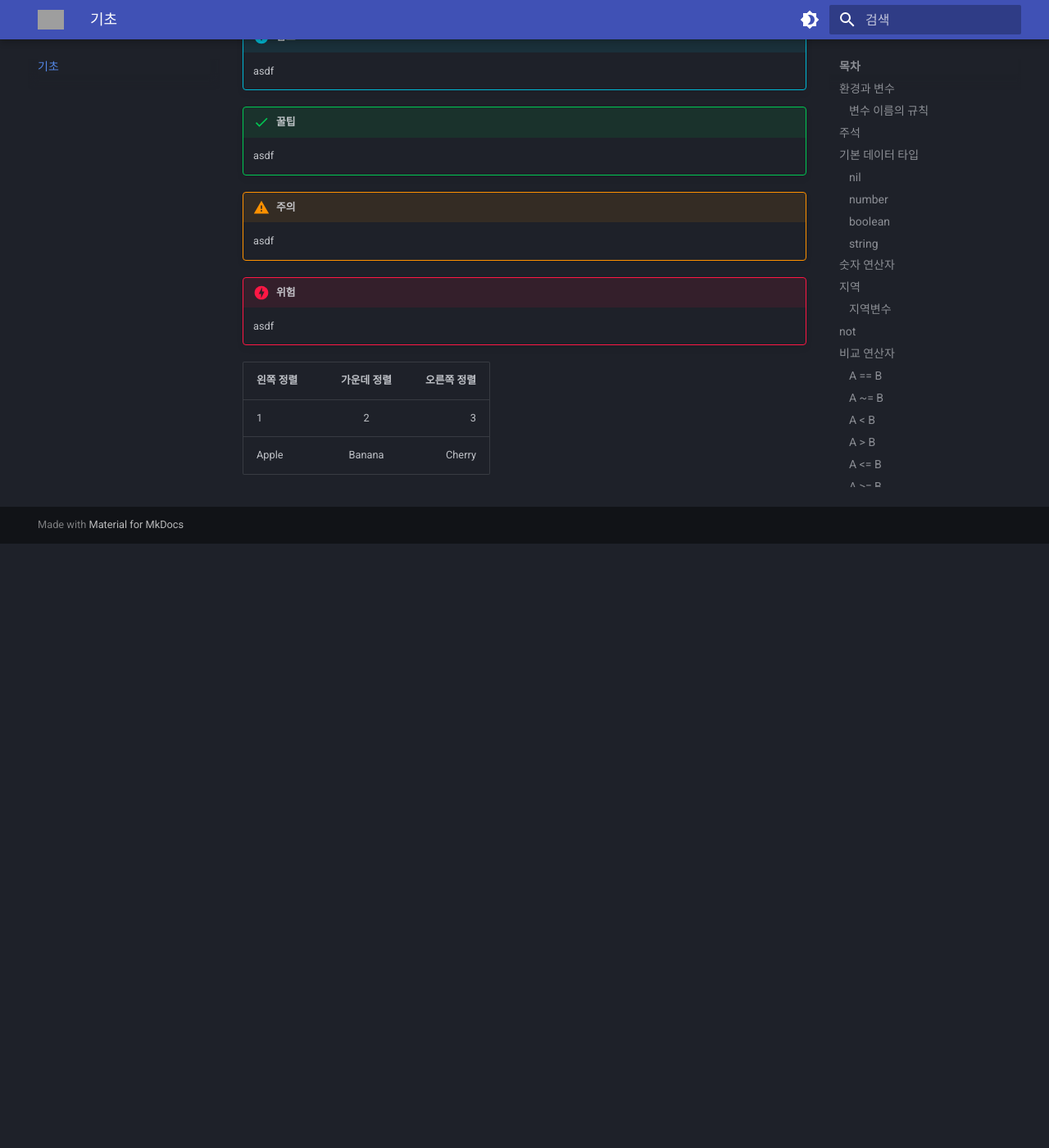
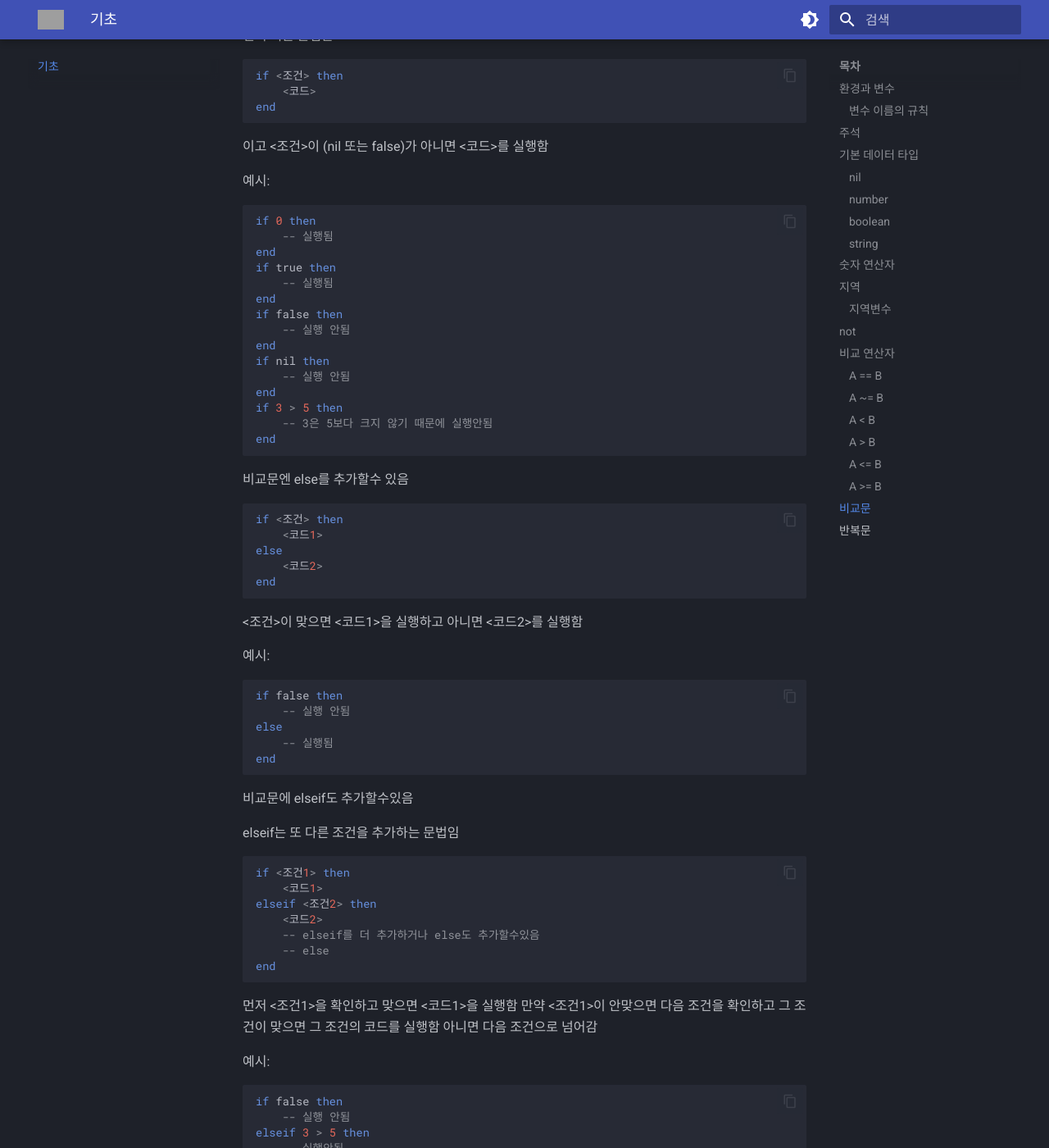
Before and after one commit to RO-BURa/LearnLuauKR, an MkDocs documentation site: the page built from docs/basics.md, in a window 1280 px wide and 1400 px high, scrolled down 7312 px. Shown: the whole window at 82% size. Built offline with MkDocs 1.6.1 and Material for MkDocs 9.7.7, drawn with Linux system fonts in a browser that asks for light colours; before the commit the page ends 7975 px from its top, so only the background shows below that; some of the changed text lies outside the part shown; grey boxes are pictures that could not be loaded.

Commit message:
조건문 만듬

````diff
--- a/docs/basics.md
+++ b/docs/basics.md
@@ -170,7 +170,9 @@ end -- 지역 B 끝
 ```
 
 ### 지역변수
-지역변수란 지역변수를 생성하면 그 지역과 내부 지역에서만 사용할수있고 외부지역에서는 사용을 못하는 변수임
+지역변수란 지역변수를 선언하면 그 지역과 내부 지역에서만 사용할수있고 외부지역에서는 접근을 못하는 변수임
+
+내부 지역의 지역변수는 가져올수없고 외부 지역 또는 자기 지역변수만 접근할수있음
 
 **이때 지역변수는 환경에 저장되지않음**
 
@@ -306,6 +308,85 @@ local c = 7 >= 3 -- true
 
 ## 비교문
 
+비교문은 위에서 배운 비교 연산자와 궁합이 아아주우ㅜㅜ 좋음
+
+먼저 기본 문법은
+```luau
+if <조건> then
+    <코드>
+end
+```
+이고
+<조건>이 (nil 또는 false)가 아니면 <코드>를 실행함
+
+예시:
+```luau
+if 0 then
+    -- 실행됨
+end
+if true then
+    -- 실행됨
+end
+if false then
+    -- 실행 안됨
+end
+if nil then
+    -- 실행 안됨
+end
+if 3 > 5 then
+    -- 3은 5보다 크지 않기 때문에 실행안됨
+end
+```
+
+비교문엔 else를 추가할수 있음
+```luau
+if <조건> then
+    <코드1>
+else
+    <코드2>
+end
+```
+
+<조건>이 맞으면 <코드1>을 실행하고 아니면 <코드2>를 실행함
+
+예시:
+```luau
+if false then
+    -- 실행 안됨
+else
+    -- 실행됨
+end
+```
+
+비교문에 elseif도 추가할수있음
+
+elseif는 또 다른 조건을 추가하는 문법임
+
+```luau
+if <조건1> then
+    <코드1>
+elseif <조건2> then
+    <코드2>
+    -- elseif를 더 추가하거나 else도 추가할수있음
+    -- else
+end
+```
+
+먼저 <조건1>을 확인하고 맞으면 <코드1>을 실행함
+만약 <조건1>이 안맞으면 다음 조건을 확인하고 그 조건이 맞으면 그 조건의 코드를 실행함 아니면 다음 조건으로 넘어감
+
+예시:
+```luau
+if false then
+    -- 실행 안됨
+elseif 3 > 5 then
+    -- 실행안됨
+elseif true then
+    -- 실행됨
+else
+    -- 실행안됨
+end
+```
 
 ## 반복문
 
````
